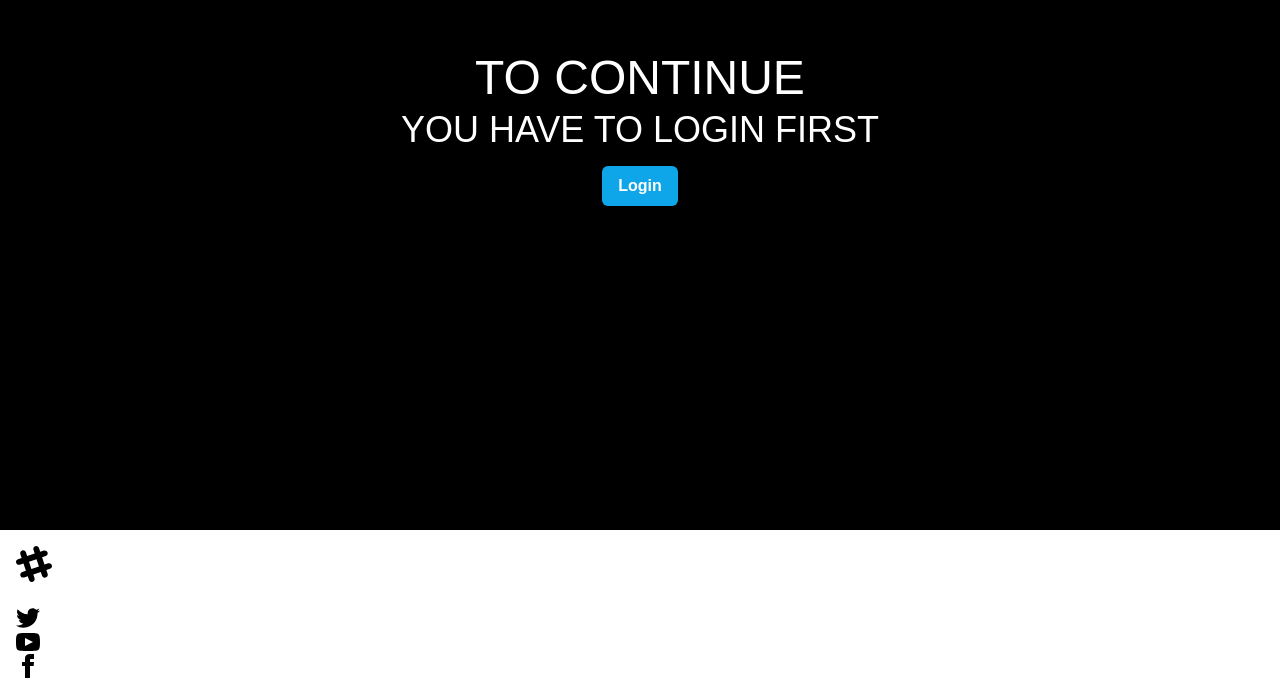
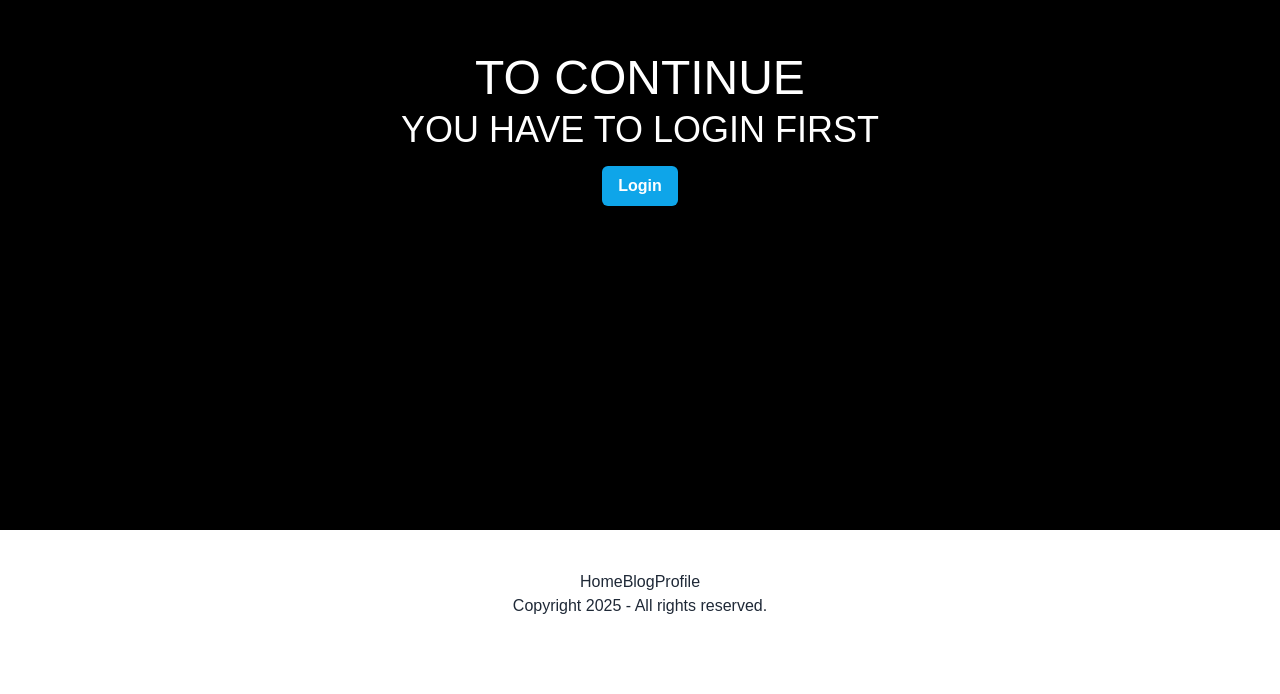
Before and after one commit to asadalgalib/Explore-Next, a Next.js app: page /profile in a window 1280 px wide. Shown: the part 1718-2412 px from the top of the page. After the commit the page ends 2376 px from the top, so only its background shows below. Built offline with nearby package versions, Linux system fonts and the light colour scheme; no server answers.

Commit message:
testing three

```diff
--- a/src/Components/Footer/page.js
+++ b/src/Components/Footer/page.js
@@ -2,58 +2,20 @@ import Link from "next/link"
 
 const Footer = () => {
     return (
-        <div>
-            <footer className="footer bg-slate-900 text-neutral-content items-center p-4">
-                <aside className="grid-flow-col items-center">
-                    <svg
-                        width="36"
-                        height="36"
-                        viewBox="0 0 24 24"
-                        xmlns="http://www.w3.org/2000/svg"
-                        fillRule="evenodd"
-                        clipRule="evenodd"
-                        className="fill-current">
-                        <path
-                            d="M22.672 15.226l-2.432.811.841 2.515c.33 1.019-.209 2.127-1.23 2.456-1.15.325-2.148-.321-2.463-1.226l-.84-2.518-5.013 1.677.84 2.517c.391 1.203-.434 2.542-1.831 2.542-.88 0-1.601-.564-1.86-1.314l-.842-2.516-2.431.809c-1.135.328-2.145-.317-2.463-1.229-.329-1.018.211-2.127 1.231-2.456l2.432-.809-1.621-4.823-2.432.808c-1.355.384-2.558-.59-2.558-1.839 0-.817.509-1.582 1.327-1.846l2.433-.809-.842-2.515c-.33-1.02.211-2.129 1.232-2.458 1.02-.329 2.13.209 2.461 1.229l.842 2.515 5.011-1.677-.839-2.517c-.403-1.238.484-2.553 1.843-2.553.819 0 1.585.509 1.85 1.326l.841 2.517 2.431-.81c1.02-.33 2.131.211 2.461 1.229.332 1.018-.21 2.126-1.23 2.456l-2.433.809 1.622 4.823 2.433-.809c1.242-.401 2.557.484 2.557 1.838 0 .819-.51 1.583-1.328 1.847m-8.992-6.428l-5.01 1.675 1.619 4.828 5.011-1.674-1.62-4.829z"></path>
-                    </svg>
-                    <p className="text-white">Copyright © {new Date().getFullYear()} - All right reserved</p>
-                </aside>
-                <nav className="grid-flow-col gap-4 md:place-self-center md:justify-self-end text-white">
-                    <a>
-                        <svg
-                            xmlns="http://www.w3.org/2000/svg"
-                            width="24"
-                            height="24"
-                            viewBox="0 0 24 24"
-                            className="fill-current">
-                            <path
-                                d="M24 4.557c-.883.392-1.832.656-2.828.775 1.017-.609 1.798-1.574 2.165-2.724-.951.564-2.005.974-3.127 1.195-.897-.957-2.178-1.555-3.594-1.555-3.179 0-5.515 2.966-4.797 6.045-4.091-.205-7.719-2.165-10.148-5.144-1.29 2.213-.669 5.108 1.523 6.574-.806-.026-1.566-.247-2.229-.616-.054 2.281 1.581 4.415 3.949 4.89-.693.188-1.452.232-2.224.084.626 1.956 2.444 3.379 4.6 3.419-2.07 1.623-4.678 2.348-7.29 2.04 2.179 1.397 4.768 2.212 7.548 2.212 9.142 0 14.307-7.721 13.995-14.646.962-.695 1.797-1.562 2.457-2.549z"></path>
-                        </svg>
-                    </a>
-                    <a>
-                        <svg
-                            xmlns="http://www.w3.org/2000/svg"
-                            width="24"
-                            height="24"
-                            viewBox="0 0 24 24"
-                            className="fill-current">
-                            <path
-                                d="M19.615 3.184c-3.604-.246-11.631-.245-15.23 0-3.897.266-4.356 2.62-4.385 8.816.029 6.185.484 8.549 4.385 8.816 3.6.245 11.626.246 15.23 0 3.897-.266 4.356-2.62 4.385-8.816-.029-6.185-.484-8.549-4.385-8.816zm-10.615 12.816v-8l8 3.993-8 4.007z"></path>
-                        </svg>
-                    </a>
-                    <a>
-                        <svg
-                            xmlns="http://www.w3.org/2000/svg"
-                            width="24"
-                            height="24"
-                            viewBox="0 0 24 24"
-                            className="fill-current">
-                            <path
-                                d="M9 8h-3v4h3v12h5v-12h3.642l.358-4h-4v-1.667c0-.955.192-1.333 1.115-1.333h2.885v-5h-3.808c-3.596 0-5.192 1.583-5.192 4.615v3.385z"></path>
-                        </svg>
-                    </a>
-                </nav>
-            </footer>
+        <div className="bg-gray-900 py-10">
+            <div className="max-w-7xl mx-auto flex flex-col md:flex-row justify-center items-center ">
+                <div className="mb-4 md:mb-0">
+                    <ul className="flex space-x-4">
+                        <li><Link href="/" className="text-gray-400 link-hover">Home</Link></li>
+                        <li><Link href="/blog" className="text-gray-400 link-hover">Blog</Link></li>
+                        <li><Link href="/profile" className="text-gray-400 link-hover">Profile</Link></li>
+                    </ul>
+                </div>
+            </div>
+
+            <div className="text-center mt-6 text-gray-400">
+                <p>Copyright 2025 - All rights reserved.</p>
+            </div>
         </div>
     )
 }
```
